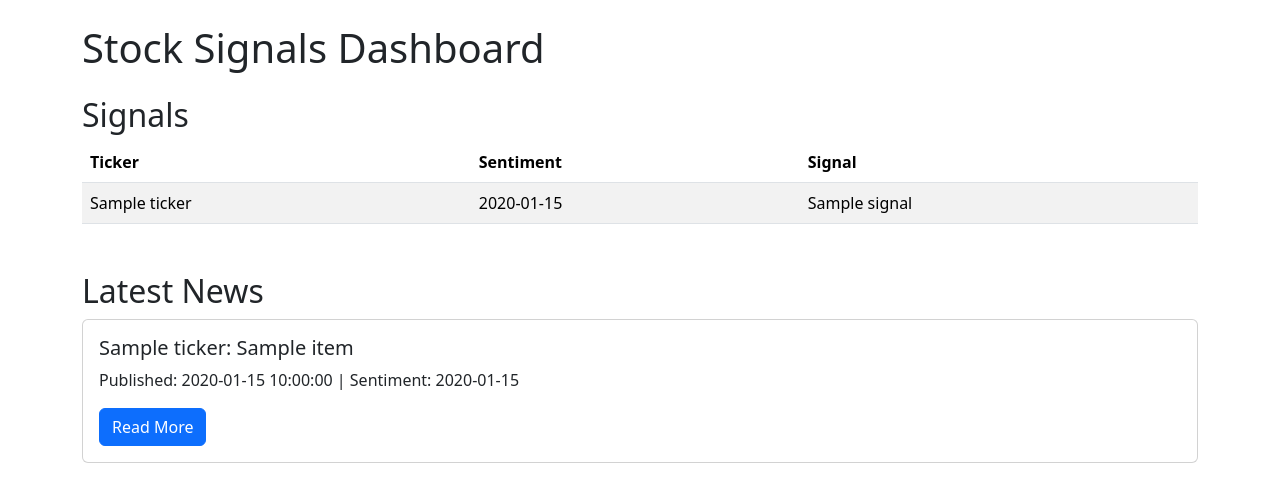
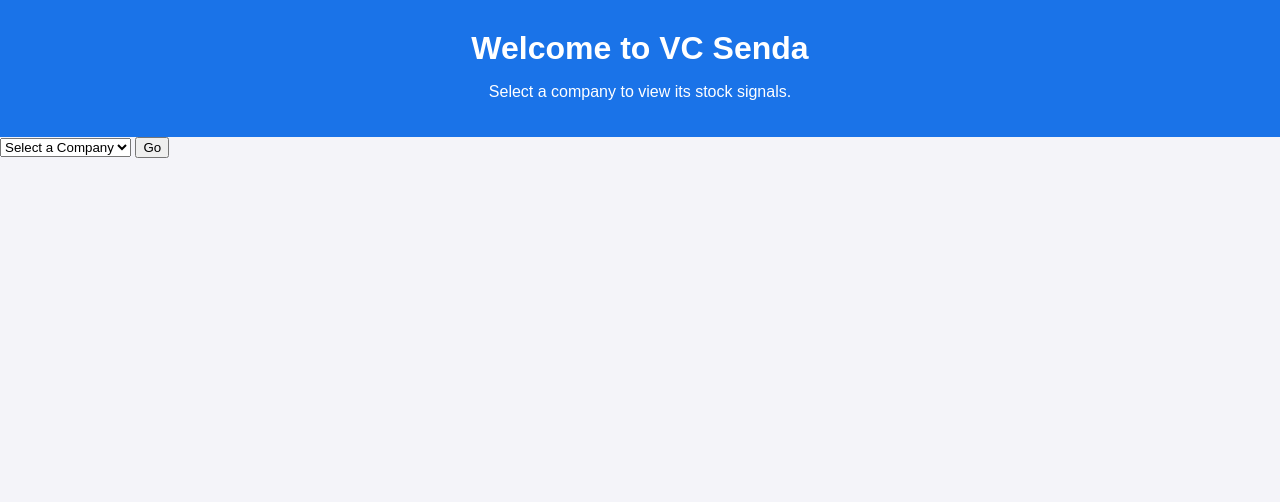
Before and after one commit to shirshirr/Signal-safe, a Flask app: template templates/index.html in a window 1280 px wide. Shown: the top 502 px of the page. Run offline with Flask 3, Linux system fonts and the light colour scheme; the template is opened without the code that fills it: most values are stand-ins (such as "Sample title", 1, 10 or a date in 2020).

Commit message:
Initial commit with homepage and dashboard

```diff
--- a/app.py
+++ b/app.py
@@ -1,30 +1,30 @@
-from flask import Flask, render_template
+from flask import Flask, render_template, request
 import pandas as pd
 
 app = Flask(__name__)
 
-# Helper functions to read CSVs
-def get_news():
-    try:
-        news_df = pd.read_csv("multi_stock_news.csv")
-        # latest 5 news per ticker
-        news_df = news_df.groupby("ticker").head(5)
-        return news_df.to_dict(orient="records")
-    except:
-        return []
+@app.route("/", methods=["GET", "POST"])
+def home():
+    signals_df = pd.read_csv("stock_signals.csv")
+    companies = signals_df['ticker'].unique()  # use 'ticker' column
+    return render_template("index.html", companies=companies)
 
-def get_signals():
-    try:
-        signals_df = pd.read_csv("stock_signals.csv")
-        return signals_df.to_dict(orient="records")
-    except:
-        return []
+@app.route("/dashboard")
+def dashboard():
+    selected_company = request.args.get("company")
+    signals_df = pd.read_csv("stock_signals.csv")
+    news_df = pd.read_csv("multi_stock_news.csv")  # if you have news
 
-@app.route('/')
-def home():
-    news = get_news()
-    signals = get_signals()
-    return render_template('index.html', news=news, signals=signals)
+    # Filter data for selected company
+    company_signals = signals_df[signals_df['ticker'] == selected_company].to_dict(orient="records")
+    company_news = news_df[news_df['ticker'] == selected_company].to_dict(orient="records")
+
+    return render_template(
+        "dashboard.html",
+        company=selected_company,
+        signals=company_signals,
+        news=company_news
+    )
 
 if __name__ == "__main__":
     app.run(debug=True)
--- /dev/null
+++ b/static/css/style.css
@@ -0,0 +1,48 @@
+body {
+    font-family: Arial, sans-serif;
+    margin: 0;
+    padding: 0;
+    background: #f4f4f9;
+    color: #333;
+}
+
+header {
+    background: #1a73e8;
+    color: white;
+    padding: 20px;
+    text-align: center;
+    position: relative;
+}
+
+.back-home {
+    position: absolute;
+    top: 20px;
+    left: 20px;
+    color: white;
+    text-decoration: none;
+    font-weight: bold;
+}
+
+h1, h2 {
+    margin: 10px 0;
+}
+
+.cards-container {
+    display: flex;
+    flex-wrap: wrap;
+    gap: 15px;
+    padding: 20px;
+    justify-content: center;
+}
+
+.card {
+    background: white;
+    padding: 15px 20px;
+    border-radius: 10px;
+    box-shadow: 0px 4px 8px rgba(0,0,0,0.1);
+    min-width: 200px;
+}
+
+.news-card {
+    background: #e8f0fe;
+}
--- a/templates/index.html
+++ b/templates/index.html
@@ -1,46 +1,26 @@
 <!DOCTYPE html>
-<html lang="en">
+<html>
 <head>
-  <meta charset="UTF-8">
-  <title>Stock Signals</title>
-  <link href="https://cdn.jsdelivr.net/npm/bootstrap@5.3.2/dist/css/bootstrap.min.css" rel="stylesheet">
+    <title>VC Senda Home</title>
+    <link rel="stylesheet" href="{{ url_for('static', filename='style.css') }}">
 </head>
 <body>
-<div class="container mt-4">
-  <h1 class="mb-4">Stock Signals Dashboard</h1>
+    <header>
+        <h1>Welcome to VC Senda</h1>
+        <p>Select a company to view its stock signals.</p>
+    </header>
 
-  <h2>Signals</h2>
-  <table class="table table-striped">
-    <thead>
-      <tr>
-        <th>Ticker</th>
-        <th>Sentiment</th>
-        <th>Signal</th>
-      </tr>
-    </thead>
-    <tbody>
-      {% for s in signals %}
-      <tr>
-        <td>{{ s.ticker }}</td>
-        <td>{{ s.sentiment }}</td>
-        <td>{{ s.signal }}</td>
-      </tr>
-      {% endfor %}
-    </tbody>
-  </table>
+    <section class="company-selection">
+       <form action="{{ url_for('dashboard') }}" method="get">
+    <select name="company" required>
+        <option value="" disabled selected>Select a Company</option>
+        {% for company in companies %}
+            <option value="{{ company }}">{{ company }}</option>
+        {% endfor %}
+    </select>
+    <button type="submit">Go</button>
+</form>
 
-  <h2 class="mt-5">Latest News</h2>
-  {% for item in news %}
-  <div class="card mb-3">
-    <div class="card-body">
-      <h5 class="card-title">{{ item.ticker }}: {{ item.title }}</h5>
-      <p class="card-text">
-        Published: {{ item.publishedAt }} | Sentiment: {{ item.sentiment }}
-      </p>
-      <a href="{{ item.url }}" class="btn btn-primary" target="_blank">Read More</a>
-    </div>
-  </div>
-  {% endfor %}
-</div>
+    </section>
 </body>
 </html>
```
Also changed, not shown: templates/dashboard.html (added, +36 -0 lines).
